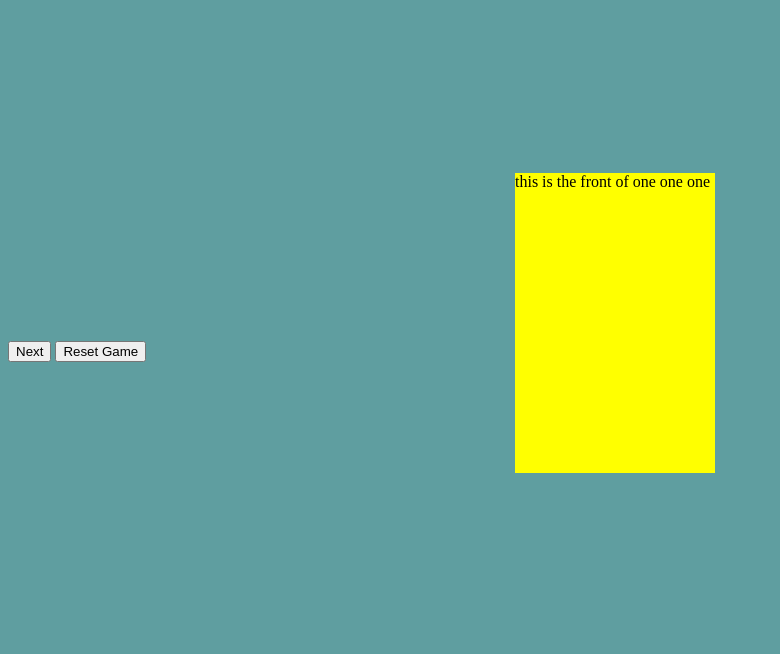
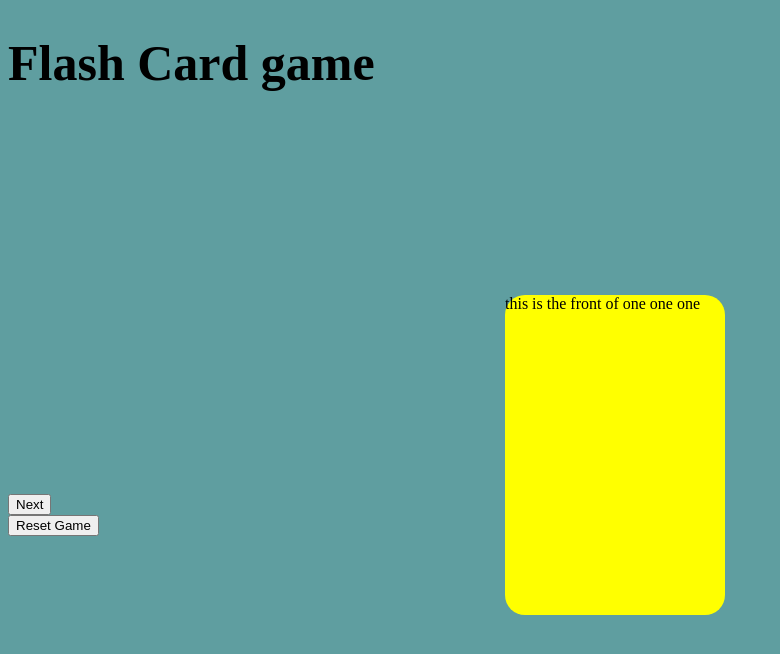
Before and after one commit to mamady310/Unit-1-project, a plain HTML site: page index.html in a window 1280 px wide. Shown: the whole page, without its empty margins (0-780 px from the left). Drawn offline with Linux system fonts and the light colour scheme.

Commit message:
created rounded corners on card

```diff
--- a/index.html
+++ b/index.html
@@ -9,21 +9,18 @@
     <title>Flash Cards</title>
 </head>
 <body>
-    <h1></h1>
+    <h1>Flash Card game</h1>
   <div class="container">
     <div class="thecard">
-      <div class="thefront">this is the front of the card</div>
-      <div class ="theback">this is the back of the card</div>
-    </div>
-    <p class="something"></p>
-    <p class="something"></p>
-    <p class="something"></p>
-    <p class="something"></p>
+      <div class="thefront"></div>
+      <div class ="theback"></div>
+
 </div>
-
+</div>
+<div class="button-container">
 <button>Next</button>
 <button class="button1">Reset Game</button>
-
+</div>
 
 </body>
 <script src="script.js"></script>
--- a/script.js
+++ b/script.js
@@ -47,18 +47,18 @@ backOfCard.innerHTML = cardDataList[0].back
 let grabButton =  document.querySelector('button')
 let roundTracker = 1
 
-grabButton.addEventListener("click", () =>{
+grabButton.addEventListener("click", () => {
         frontOfCard.innerHTML = cardDataList[roundTracker].front
         backOfCard.innerHTML = cardDataList[roundTracker].back
         roundTracker++
 })
 
 let resetButton = document.querySelector('.button1')
-
-resetButton.addEventListener("click", () =>{
+resetButton.addEventListener("click", () => {
         frontOfCard.innerHTML = cardDataList[0].front
         backOfCard.innerHTML = cardDataList[0].back
 })
+
 
 // side bar info convo below
 //let grabParas = document.querySelectorAll('something')
--- a/style.css
+++ b/style.css
@@ -1,20 +1,22 @@
 body{
     background-color: cadetblue
 }
-
+h1{
+    font-size: 50px;
+}
 
 .container{
     display: block;
     justify-content: center;
     align-content: center;
     margin: auto;
-    width: 250px;
-    height: 320px;
+    width: 270px;
+    height: 340px;
 }
 .thecard{
     position: absolute;
-    width: 200px;
-    height: 300px;
+    width: 220px;
+    height: 320px;
     transform-style: preserve-3d;
     transition: all 0.5s ease;
 }
@@ -24,19 +26,29 @@ body{
 }
  .thefront{
      position: absolute;
-     width: 200px;
-     height: 300px;
+     width: 220px;
+     height: 320px;
      backface-visibility: hidden;
      background: yellow;
+     border-radius: 20px;
      color: black;
  }
 
  .theback{
     position: absolute;
-    width: 200px;
-    height: 300px;
+    width: 220px;
+    height: 320px;
     backface-visibility: hidden;
     background: green;
     color: black;
+    border-radius: 20px;
     transform: rotateY(180deg);
 }
+.button-container {
+    display: block;
+    justify-content: center;
+    align-content: center;
+    margin: 0;
+    height: 100px;
+    width: 100px;
+}
```
